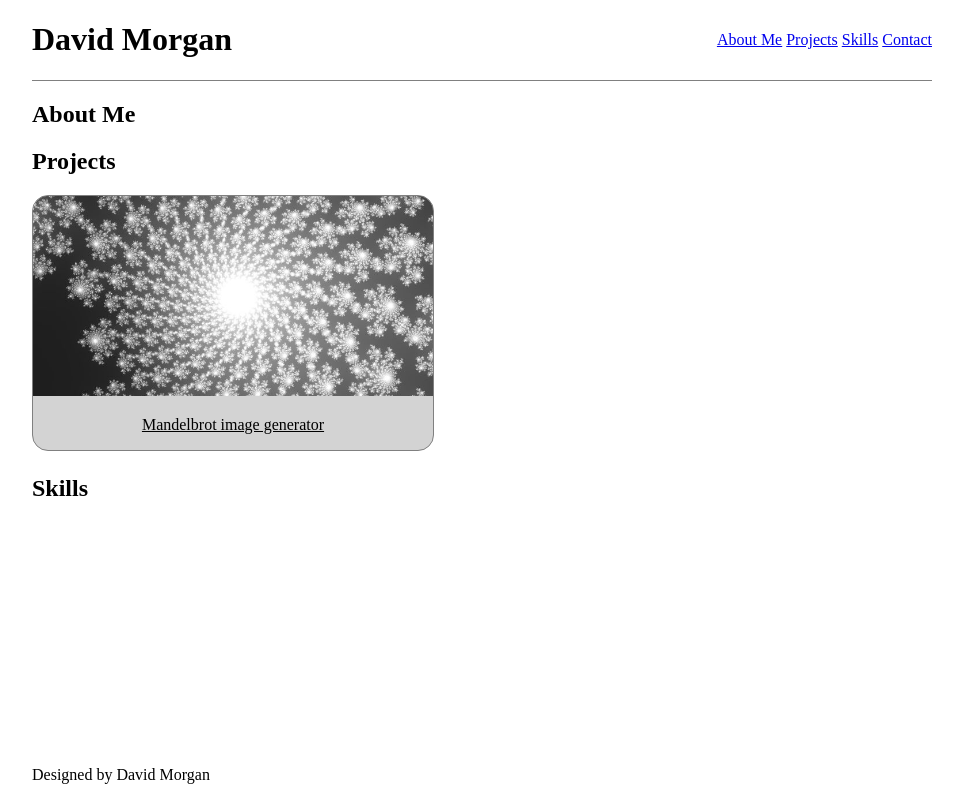
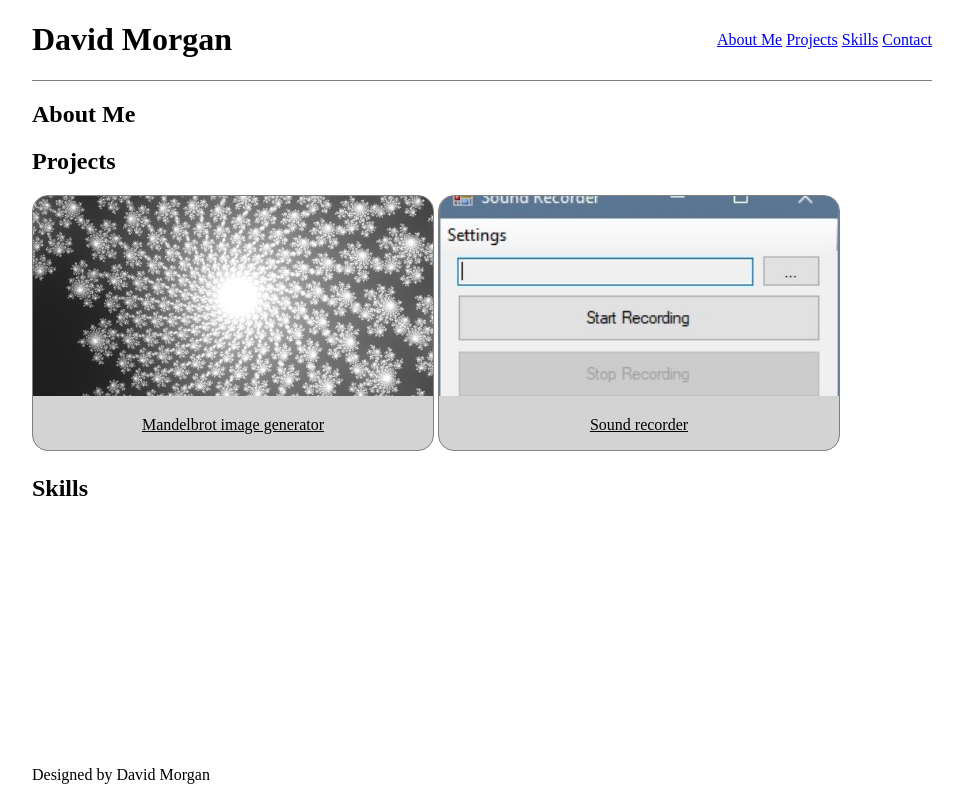
Before and after one commit to DavidMorgan92/DavidMorgan92.github.io, a plain HTML site: page index.html in a window 1280 px wide. Shown: the whole page, without its empty margins (158-1119 px from the left). Drawn offline with Linux system fonts and the light colour scheme.

Commit message:
Sound recorder card

```diff
--- a/index.html
+++ b/index.html
@@ -33,6 +33,10 @@
 				<img src="images/mandelbrot.jpg" alt="Part of the Mandelbrot set">
 				<p>Mandelbrot image generator</p>
 			</a>
+			<a class="card" href="https://github.com/DavidMorgan92/SoundRecorder">
+				<img src="images/soundrecorder.jpg" alt="The SoundRecorder program">
+				<p>Sound recorder</p>
+			</a>
 		</section>
 		<section id="skills">
 			<h2>Skills</h2>
```
